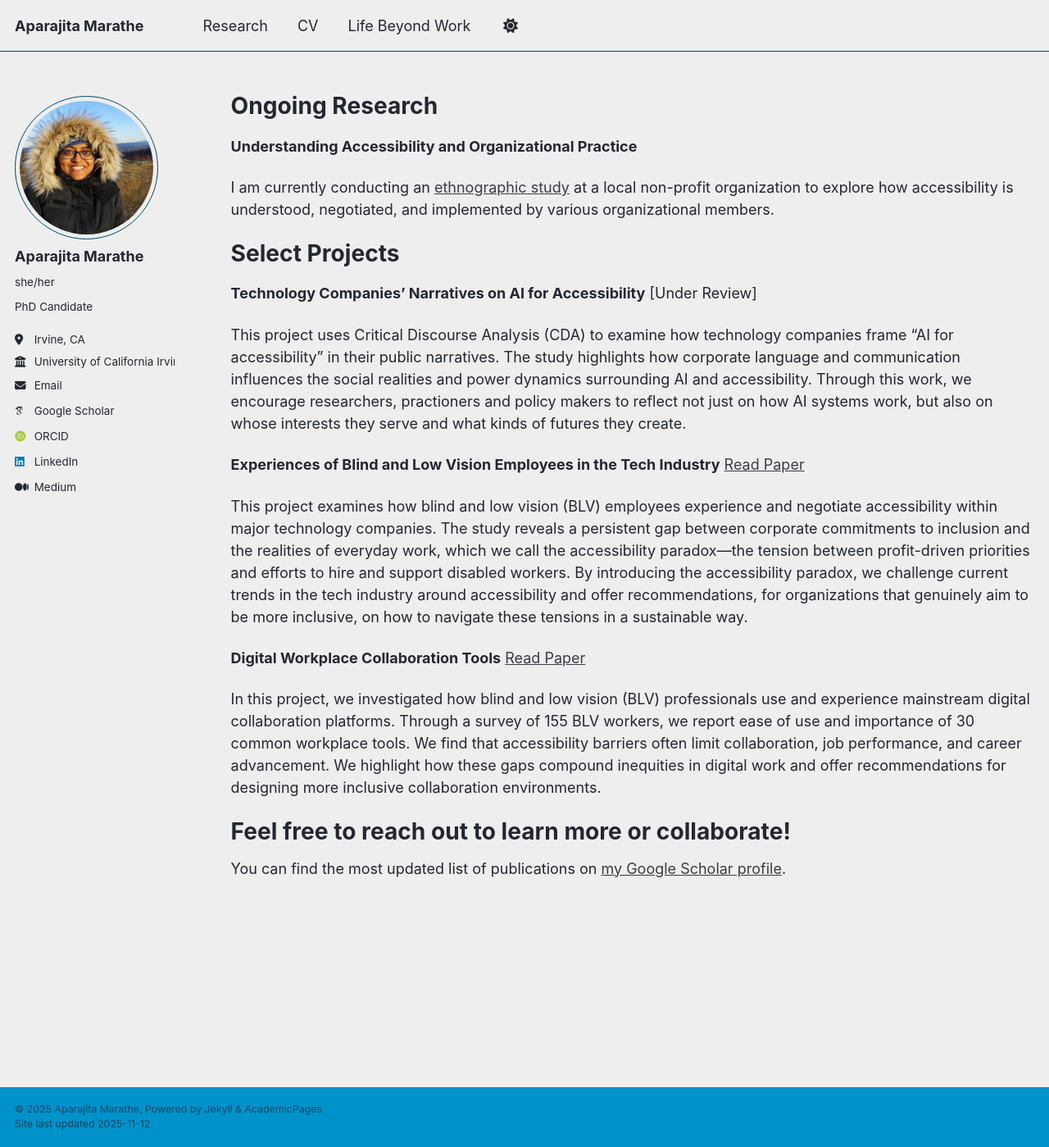
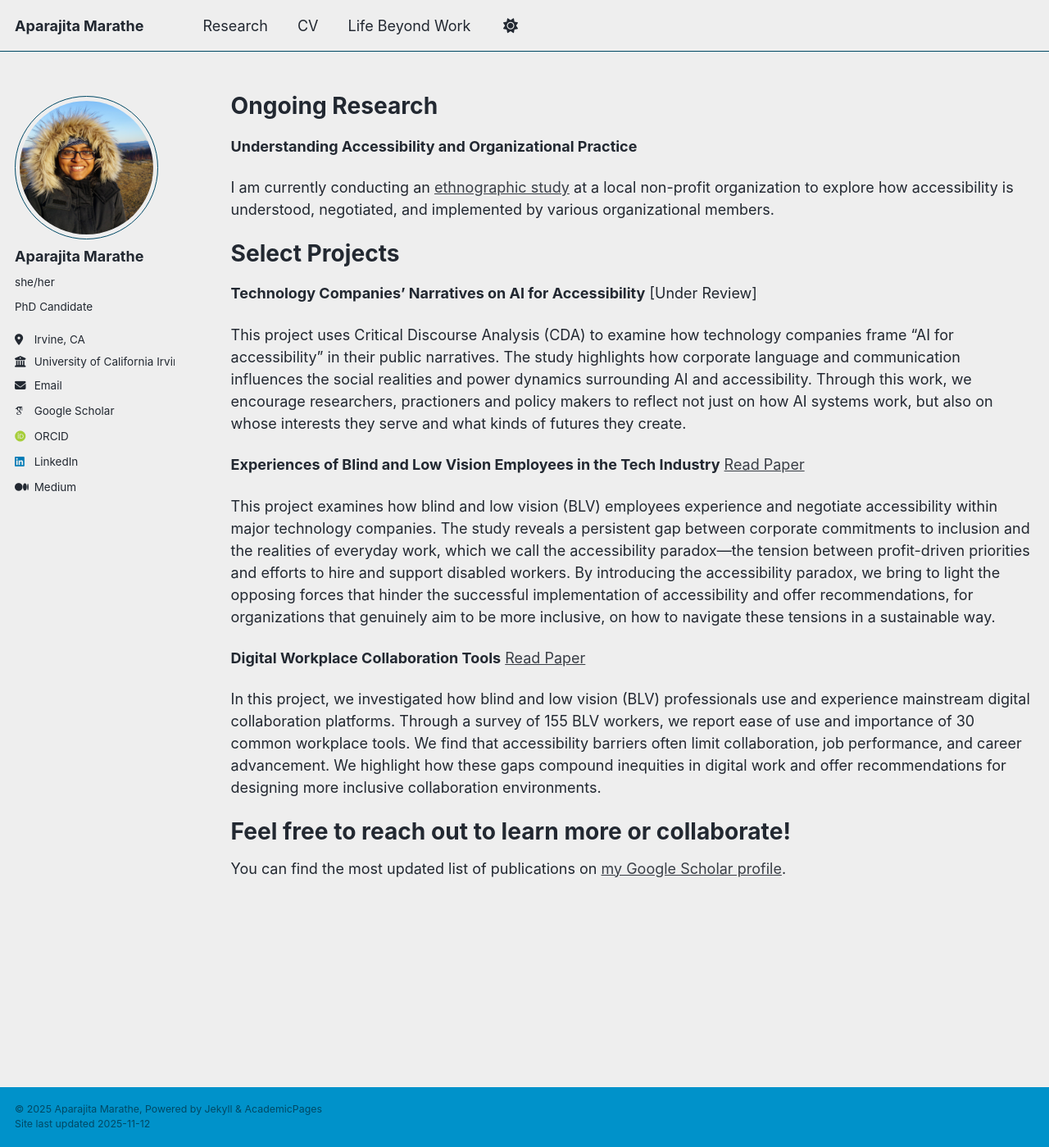
Before and after one commit to aparajitamarathe/aparajitamarathe.github.io, a Jekyll site: the page built from _pages/research.md, in a window 1280 px wide and 1399 px high. Shown: the whole window at 82% size. Built offline with Jekyll 4.4.1, drawn with Linux system fonts in a browser that asks for light colours; some web fonts are replaced.

Commit message:
Update research.md

```diff
--- a/_pages/research.md
+++ b/_pages/research.md
@@ -23,7 +23,7 @@ This project uses Critical Discourse Analysis (CDA) to examine how technology co
 
 **Experiences of Blind and Low Vision Employees in the Tech Industry** [Read Paper](https://dl.acm.org/doi/pdf/10.1145/3757666)
 
-This project examines how blind and low vision (BLV) employees experience and negotiate accessibility within major technology companies. The study reveals a persistent gap between corporate commitments to inclusion and the realities of everyday work, which we call the accessibility paradox—the tension between profit-driven priorities and efforts to hire and support disabled workers. By introducing the accessibility paradox, we challenge current trends in the tech industry around accessibility and offer recommendations, for organizations that genuinely aim to be more inclusive, on how to navigate these tensions in a sustainable way.
+This project examines how blind and low vision (BLV) employees experience and negotiate accessibility within major technology companies. The study reveals a persistent gap between corporate commitments to inclusion and the realities of everyday work, which we call the accessibility paradox—the tension between profit-driven priorities and efforts to hire and support disabled workers. By introducing the accessibility paradox, we bring to light the opposing forces that hinder the successful implementation of accessibility and offer recommendations, for organizations that genuinely aim to be more inclusive, on how to navigate these tensions in a sustainable way.
 
 **Digital Workplace Collaboration Tools** [Read Paper](https://dl.acm.org/doi/pdf/10.1145/3663547.3746332)
 
```
